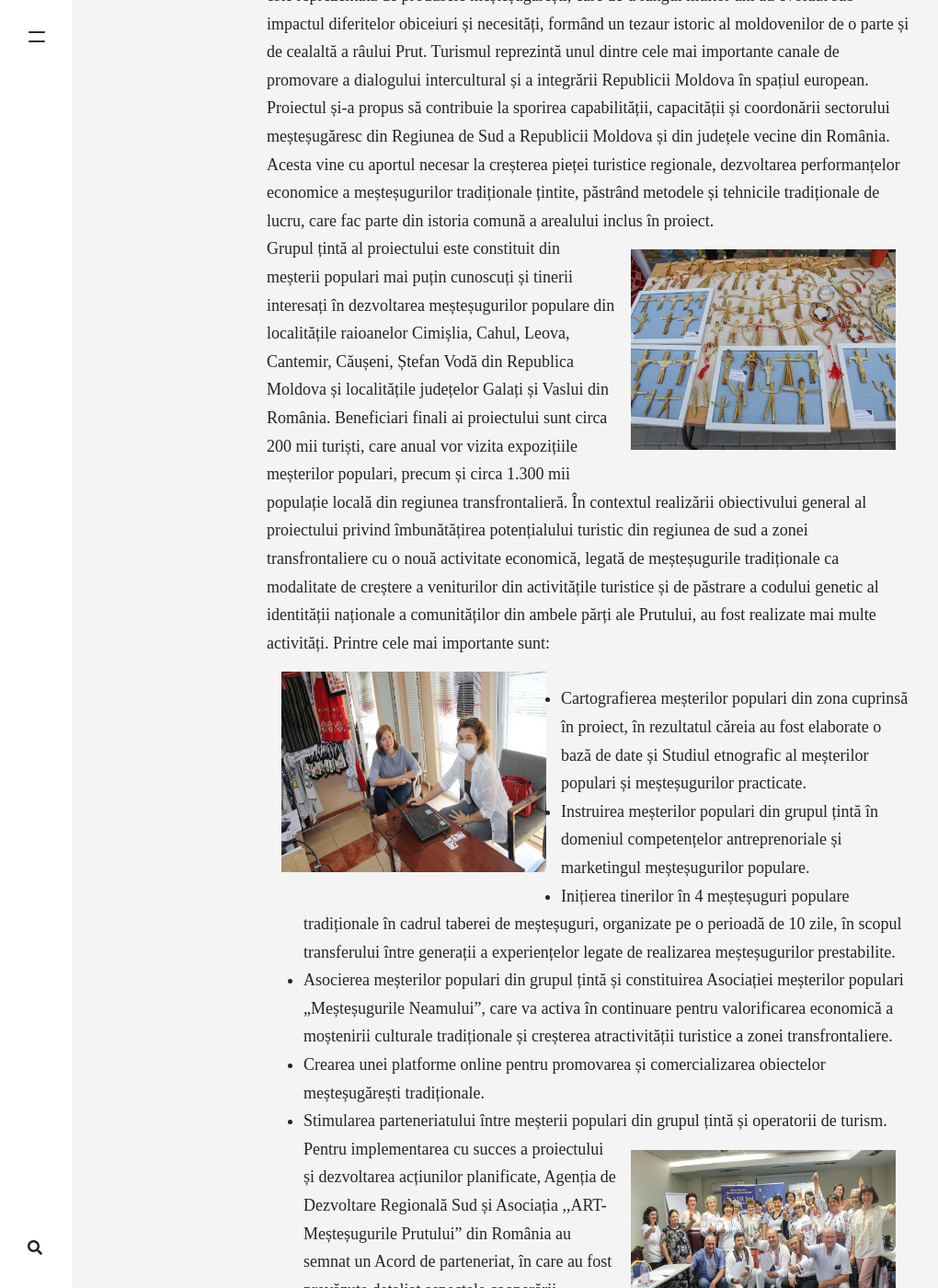
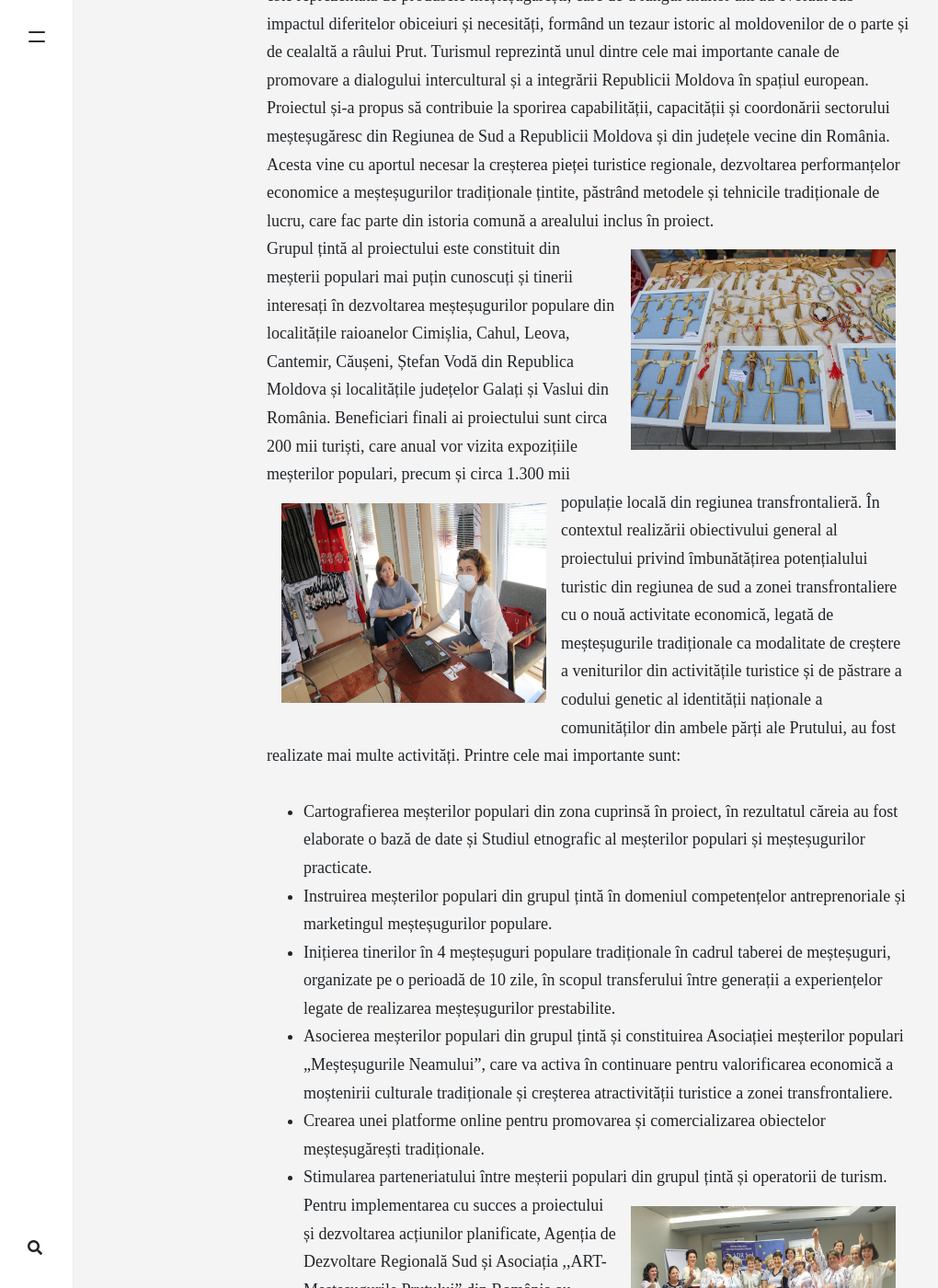
Before and after one commit to apantreprenor/mestesugurileneamului, a Jekyll site: the page built from _pages/about.md, in a window 1280 px wide and 1400 px high, scrolled down 713 px. Shown: the whole window at 92% size, without its empty margins (0-1020 px from the left). Built offline with Jekyll 4.4.1, drawn with Linux system fonts in a browser that asks for light colours; nearby versions of some CDN libraries.

Commit message:
Update about.md

```diff
--- a/_pages/about.md
+++ b/_pages/about.md
@@ -8,9 +8,7 @@ imageshadow: true
 Catalogul este elaborat în cadrul proiectului **„Renașterea meșteșugurilor populare autentice – moștenire culturală comună ca punct focal pentru dezvoltarea economică și turistică durabilă”**, finanțat în cadrul Programului Operațional Comun România – Republica Moldova 2014–2020.
 ![1](assets/img/about/1.jpg){: style="width: 20rem; height: 15.6rem; float:left; padding:16px"} Proiectul este implementat de către Agenția de Dezvoltare Regională Sud, în calitate de Beneficiar Lider, împreună cu Asociația ,,ART – Meșteșugurile Prutului” din Iași, România, în calitate de Partener. Una dintre oportunitățile de a atrage cât mai mulți turiști, inclusiv pe cei străini, este valorificarea patrimoniului cultural, aflat în zona Regiunii de Sud a Moldovei din ambele părți ale râului Prut. O mare parte din acest patrimoniu este reprezentată de produsele meșteșugărești, care de-a lungul multor ani au evoluat sub impactul diferitelor obiceiuri și necesități, formând un tezaur istoric al moldovenilor de o parte și de cealaltă a râului Prut. Turismul reprezintă unul dintre cele mai importante canale de promovare a dialogului intercultural și a integrării Republicii Moldova în spațiul european.
 Proiectul și-a propus să contribuie la sporirea capabilității, capacității și coordonării sectorului meșteșugăresc din Regiunea de Sud a Republicii Moldova și din județele vecine din România. Acesta vine cu aportul necesar la creșterea pieței turistice regionale, dezvoltarea performanțelor economice a meșteșugurilor tradiționale țintite, păstrând metodele și tehnicile tradiționale de lucru, care fac parte din istoria comună a arealului inclus în proiect.
-![2](assets/img/about/2.jpg){: style="width: 20rem; height: 15.6rem; float:right; padding:16px"} Grupul țintă al proiectului este constituit din meșterii populari mai puțin cunoscuți și tinerii interesați în dezvoltarea meșteșugurilor populare din localitățile raioanelor Cimișlia, Cahul, Leova, Cantemir, Căușeni, Ștefan Vodă din Republica Moldova și localitățile județelor Galați și Vaslui din România. Beneficiari finali ai proiectului sunt circa 200 mii turiști, care anual vor vizita expozițiile meșterilor populari, precum și circa 1.300 mii populație locală din regiunea transfrontalieră. În contextul realizării obiectivului general al proiectului privind îmbunătățirea potențialului turistic din regiunea de sud a zonei transfrontaliere cu o nouă activitate economică, legată de meșteșugurile tradiționale ca modalitate de creștere a veniturilor din activitățile turistice și de păstrare a codului genetic al identității naționale a comunităților din ambele părți ale Prutului, au fost realizate mai multe activități. Printre cele mai importante sunt:
-![3](assets/img/about/3.jpg){: style="width: 20rem; height: 15.6rem; float:left; padding:16px"}
-
+![2](assets/img/about/2.jpg){: style="width: 20rem; height: 15.6rem; float:right; padding:16px"} Grupul țintă al proiectului este constituit din meșterii populari mai puțin cunoscuți și tinerii interesați în dezvoltarea meșteșugurilor populare din localitățile raioanelor Cimișlia, Cahul, Leova, Cantemir, Căușeni, Ștefan Vodă din Republica Moldova și localitățile județelor Galați și Vaslui din România. Beneficiari finali ai proiectului sunt circa 200 mii turiști, care anual vor vizita expozițiile meșterilor populari, precum și circa 1.300 mii populație locală din regiunea transfrontalieră. ![3](assets/img/about/3.jpg){: style="width: 20rem; height: 15.6rem; float:left;  padding:16px"} În contextul realizării obiectivului general al proiectului privind îmbunătățirea potențialului turistic din regiunea de sud a zonei transfrontaliere cu o nouă activitate economică, legată de meșteșugurile tradiționale ca modalitate de creștere a veniturilor din activitățile turistice și de păstrare a codului genetic al identității naționale a comunităților din ambele părți ale Prutului, au fost realizate mai multe activități. Printre cele mai importante sunt:
 - Cartografierea meșterilor populari din zona cuprinsă în proiect, în rezultatul căreia au fost elaborate o bază de date și Studiul etnografic al meșterilor populari și meșteșugurilor practicate.
 - Instruirea meșterilor populari din grupul țintă în domeniul competențelor antreprenoriale și marketingul meșteșugurilor populare.
 - Inițierea tinerilor în 4 meșteșuguri populare tradiționale în cadrul taberei de meșteșuguri, organizate pe o perioadă de 10 zile, în scopul transferului între generații a experiențelor legate de realizarea meșteșugurilor prestabilite.
```
